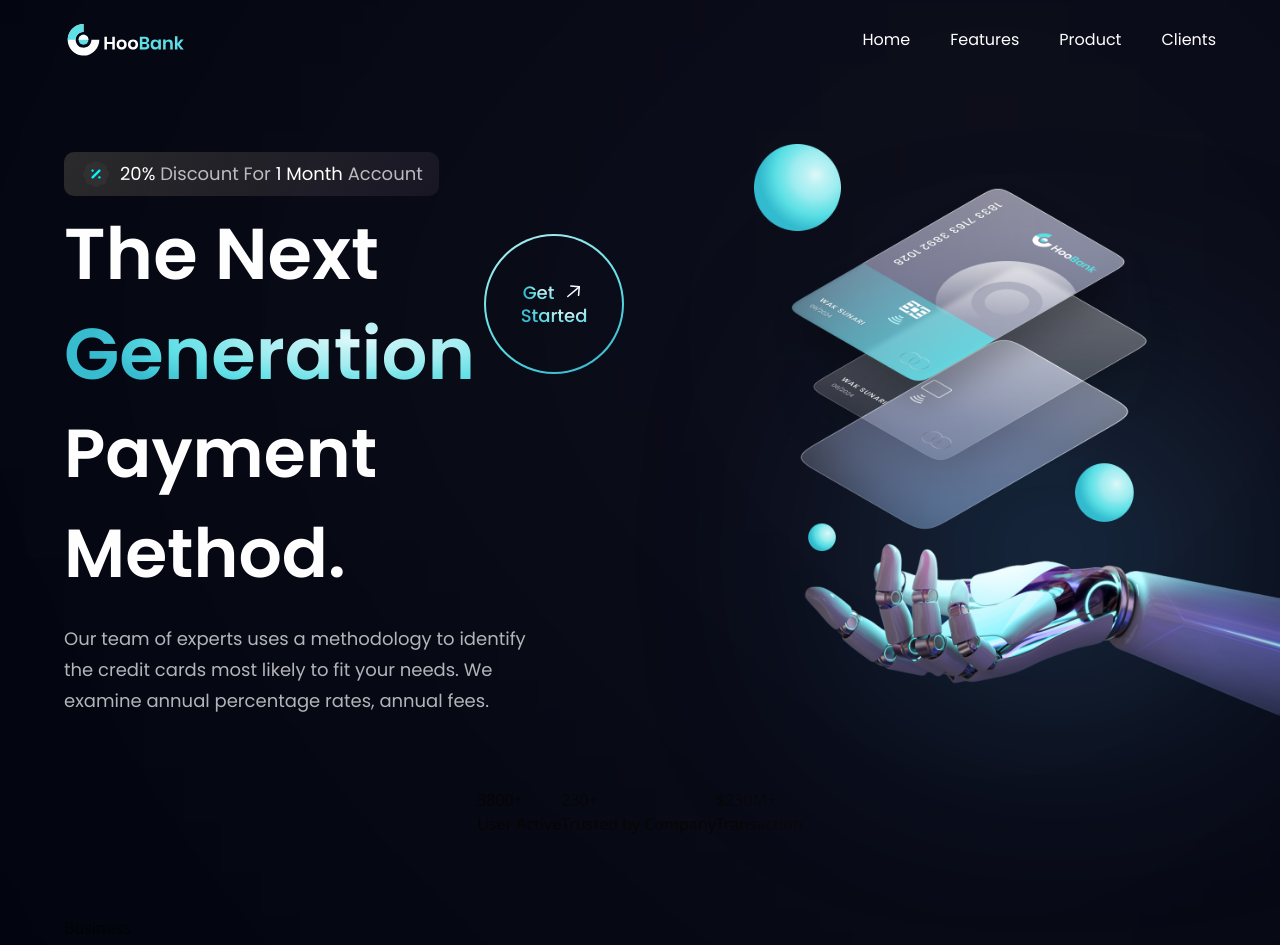
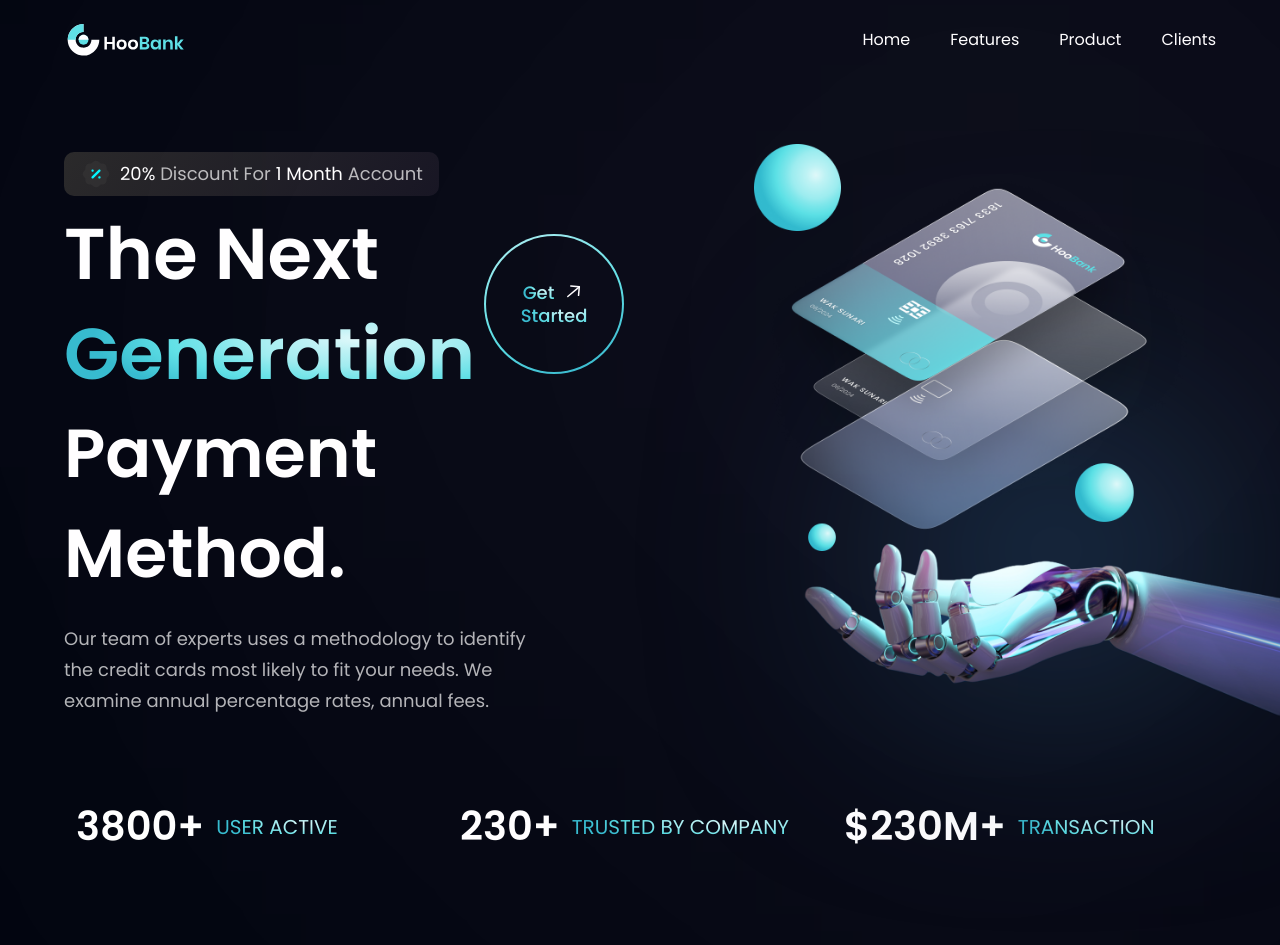
Before and after one commit to programmernizam/simple-react-projects, a React (Vite) app in the folder HooBank/: page / in a window 1280 px wide. Shown: the top 945 px of the page. Built offline with nearby package versions, Linux system fonts and the light colour scheme.

Commit message:
[Done] Stats Section

```diff
--- a/HooBank/src/components/Stats.jsx
+++ b/HooBank/src/components/Stats.jsx
@@ -2,13 +2,22 @@ import { stats } from "../constants";
 import styles from "../style";
 export default function Stats() {
   return (
-    <div className={`${styles.flexCenter} flex-row flex-wrap sm:mb-20 mb-6`}>
+    <section
+      className={`${styles.flexCenter} flex-row flex-wrap sm:mb-20 mb-6`}
+    >
       {stats.map((stat) => (
-        <div key={stat.id} className="">
-          <h4>{stat.value}</h4>
-          <p>{stat.title}</p>
+        <div
+          key={stat.id}
+          className={`flex-1 flex justify-start items-center flex-row m-3`}
+        >
+          <h4 className="font-poppins font-semibold xs:text-[40px] text-[30px] xs:leading-[53px] leading-[43px] text-white">
+            {stat.value}
+          </h4>
+          <p className="font-poppins font-normal xs:text-[20px] text-[15px] xs:leading-[26px] leading-[21px] text-gradient uppercase ml-3">
+            {stat.title}
+          </p>
         </div>
       ))}
-    </div>
+    </section>
   );
 }
```
